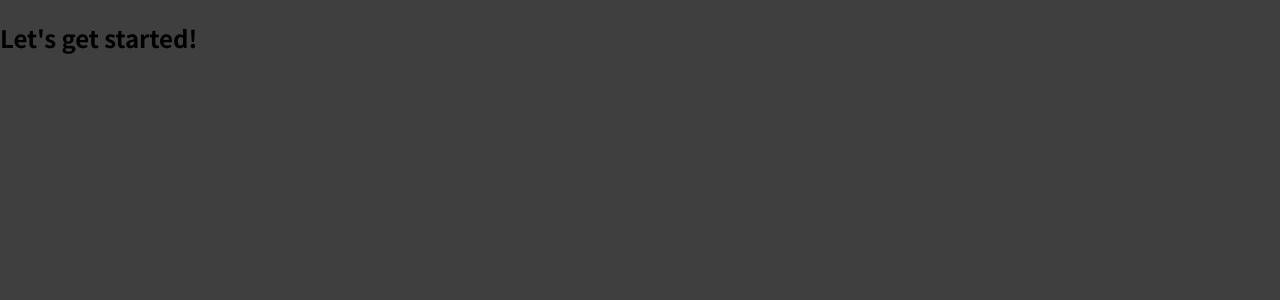
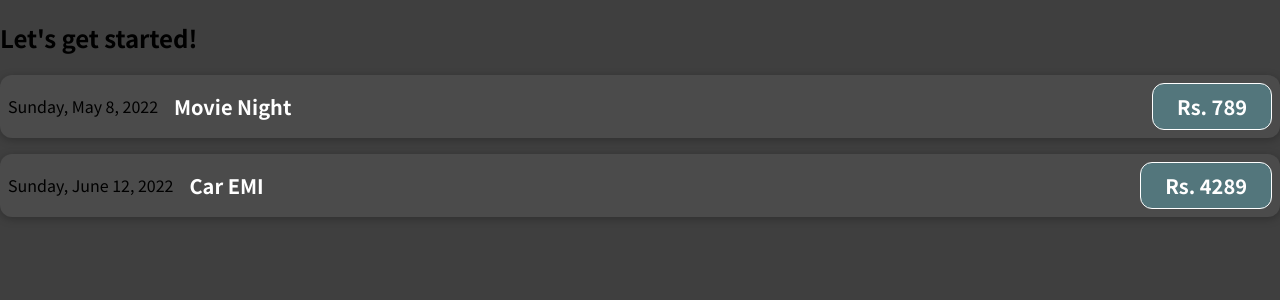
Before and after one commit to thekavish/react-complete-guide, a JavaScript app: page / in a window 1280 px wide. Shown: the top 300 px of the page. Built offline with nearby package versions, Linux system fonts and the light colour scheme.

Commit message:
added expense card component

```diff
--- a/src/App.js
+++ b/src/App.js
@@ -1,9 +1,32 @@
+import ExpenseItem from "./components/ExpenseItem";
+
+const expenses = [
+    {
+        date: new Date(2022, 4, 8),
+        title: "Movie Night",
+        amount: 789
+    },
+    {
+        date: new Date(2022, 5, 12),
+        title: "Car EMI",
+        amount: 4289
+    },
+]
+
 function App() {
-  return (
-    <div>
-      <h2>Let's get started!</h2>
-    </div>
-  );
+    return (
+        <div>
+            <h2>Let's get started!</h2>
+            <ExpenseItem
+                date={expenses[0].date}
+                title={expenses[0].title}
+                amount={expenses[0].amount}></ExpenseItem>
+            <ExpenseItem
+                date={expenses[1].date}
+                title={expenses[1].title}
+                amount={expenses[1].amount}></ExpenseItem>
+        </div>
+    );
 }
 
 export default App;
--- /dev/null
+++ b/src/components/ExpenseItem.css
@@ -0,0 +1,55 @@
+.expense-item {
+  display: flex;
+  justify-content: space-between;
+  align-items: center;
+  box-shadow: 0 2px 8px rgba(0, 0, 0, 0.25);
+  padding: 0.5rem;
+  margin: 1rem 0;
+  border-radius: 12px;
+  background-color: #4b4b4b;
+}
+
+.expense-item__description {
+  display: flex;
+  flex-direction: column;
+  gap: 1rem;
+  align-items: flex-end;
+  flex-flow: column-reverse;
+  justify-content: flex-start;
+  flex: 1;
+}
+
+.expense-item h2 {
+  font-size: 1rem;
+  flex: 1;
+  margin: 0 1rem;
+  color: white;
+}
+
+.expense-item__price {
+  font-size: 1rem;
+  font-weight: bold;
+  color: white;
+  background-color: #53767c;
+  border: 1px solid white;
+  padding: 0.5rem;
+  border-radius: 12px;
+}
+
+@media (min-width: 580px) {
+  .expense-item__description {
+    flex-direction: row;
+    align-items: center;
+    justify-content: flex-start;
+    flex: 1;
+  }
+
+  .expense-item__description h2 {
+    font-size: 1.25rem;
+  }
+
+  .expense-item__price {
+    font-size: 1.25rem;
+    padding: 0.5rem 1.5rem;
+  }
+}
--- /dev/null
+++ b/src/components/ExpenseItem.js
@@ -0,0 +1,17 @@
+import './ExpenseItem.css';
+
+function ExpenseItem(props) {
+    const options = {weekday: 'long', year: 'numeric', month: 'long', day: 'numeric'};
+
+    return (
+        <div className="expense-item">
+            <div>{props.date.toLocaleDateString("en-US", options)}</div>
+            <div className="expense-item__description">
+                <h2>{props.title}</h2>
+                <div className="expense-item__price">Rs. {props.amount}</div>
+            </div>
+        </div>
+    );
+}
+
+export default ExpenseItem;
```
